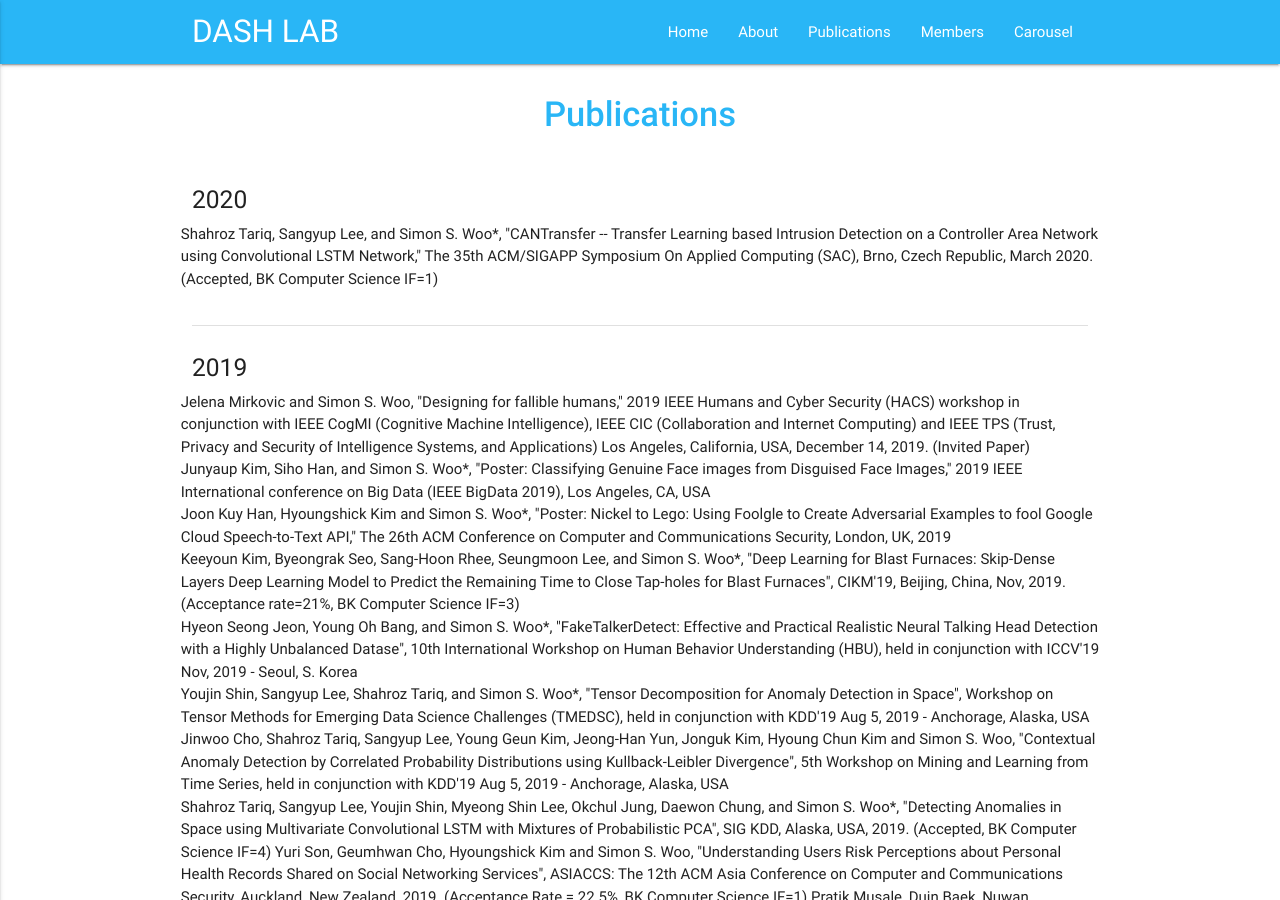
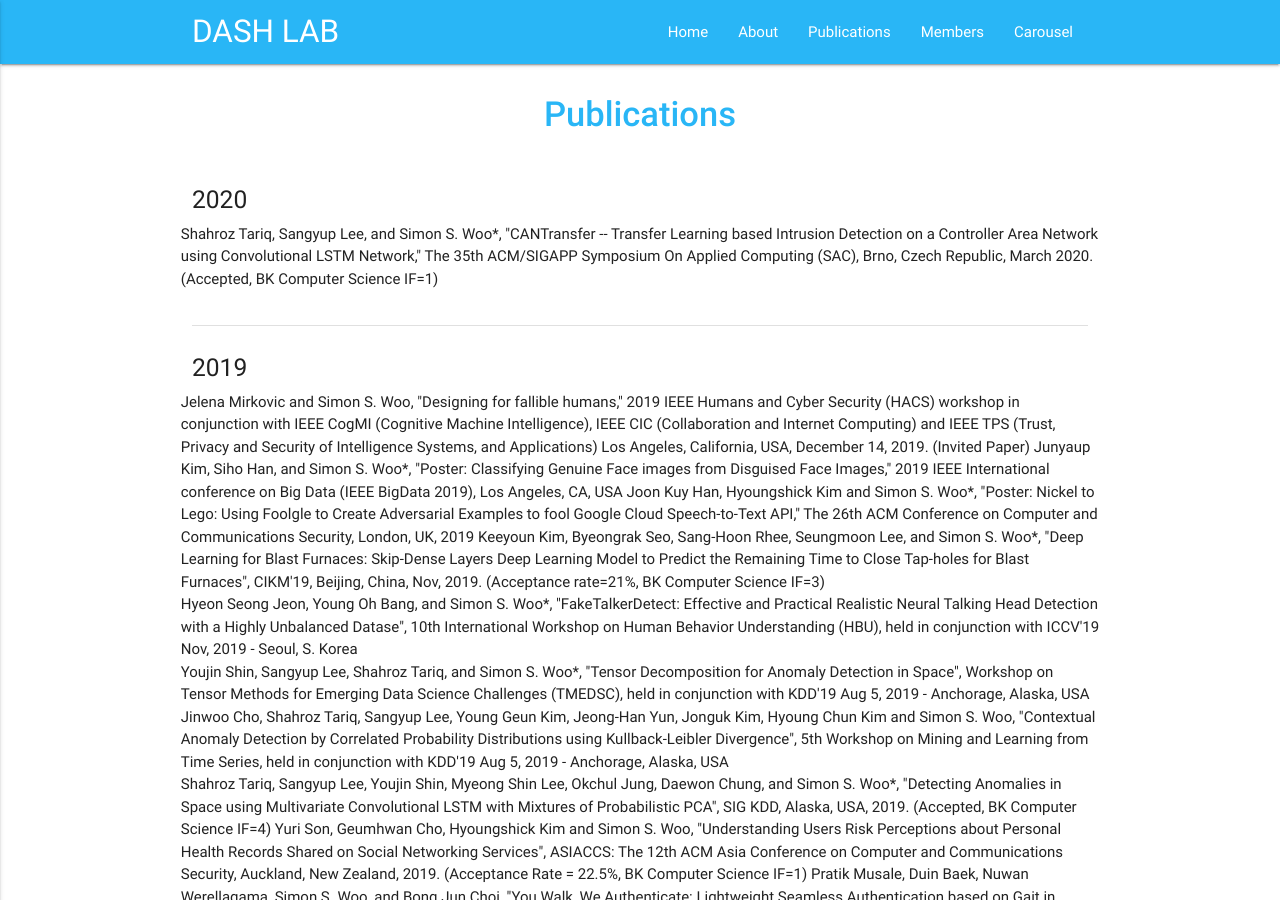
Before and after one commit to s00ne/s00ne.github.io, a Jekyll site: the page built from example2.md, in a window 1280 px wide and 900 px high. Built offline with Jekyll 4.4.1, drawn with Linux system fonts in a browser that asks for light colours.

```diff
--- a/example2.md
+++ b/example2.md
@@ -16,11 +16,11 @@ permalink: /Publications/
 <div class="section">
     <h5>2019</h5>
     <div class="row">
-Jelena Mirkovic and Simon S. Woo, "Designing for fallible humans," 2019 IEEE Humans and Cyber Security (HACS) workshop in conjunction with IEEE CogMI (Cognitive Machine Intelligence), IEEE CIC (Collaboration and Internet Computing) and IEEE TPS (Trust, Privacy and Security of Intelligence Systems, and Applications) Los Angeles, California, USA, December 14, 2019. (Invited Paper) <br>
+Jelena Mirkovic and Simon S. Woo, "Designing for fallible humans," 2019 IEEE Humans and Cyber Security (HACS) workshop in conjunction with IEEE CogMI (Cognitive Machine Intelligence), IEEE CIC (Collaboration and Internet Computing) and IEEE TPS (Trust, Privacy and Security of Intelligence Systems, and Applications) Los Angeles, California, USA, December 14, 2019. (Invited Paper)
 
-Junyaup Kim, Siho Han, and Simon S. Woo*, "Poster: Classifying Genuine Face images from Disguised Face Images," 2019 IEEE International conference on Big Data (IEEE BigData 2019), Los Angeles, CA, USA <br>
+Junyaup Kim, Siho Han, and Simon S. Woo*, "Poster: Classifying Genuine Face images from Disguised Face Images," 2019 IEEE International conference on Big Data (IEEE BigData 2019), Los Angeles, CA, USA
 
-Joon Kuy Han, Hyoungshick Kim and Simon S. Woo*, "Poster: Nickel to Lego: Using Foolgle to Create Adversarial Examples to fool Google Cloud Speech-to-Text API," The 26th ACM Conference on Computer and Communications Security, London, UK, 2019 <br>
+Joon Kuy Han, Hyoungshick Kim and Simon S. Woo*, "Poster: Nickel to Lego: Using Foolgle to Create Adversarial Examples to fool Google Cloud Speech-to-Text API," The 26th ACM Conference on Computer and Communications Security, London, UK, 2019
 
 Keeyoun Kim, Byeongrak Seo, Sang-Hoon Rhee, Seungmoon Lee, and Simon S. Woo*, "Deep Learning for Blast Furnaces: Skip-Dense Layers Deep Learning Model to Predict the Remaining Time to Close Tap-holes for Blast Furnaces", CIKM'19, Beijing, China, Nov, 2019. (Acceptance rate=21%, BK Computer Science IF=3) <br>
 
```
